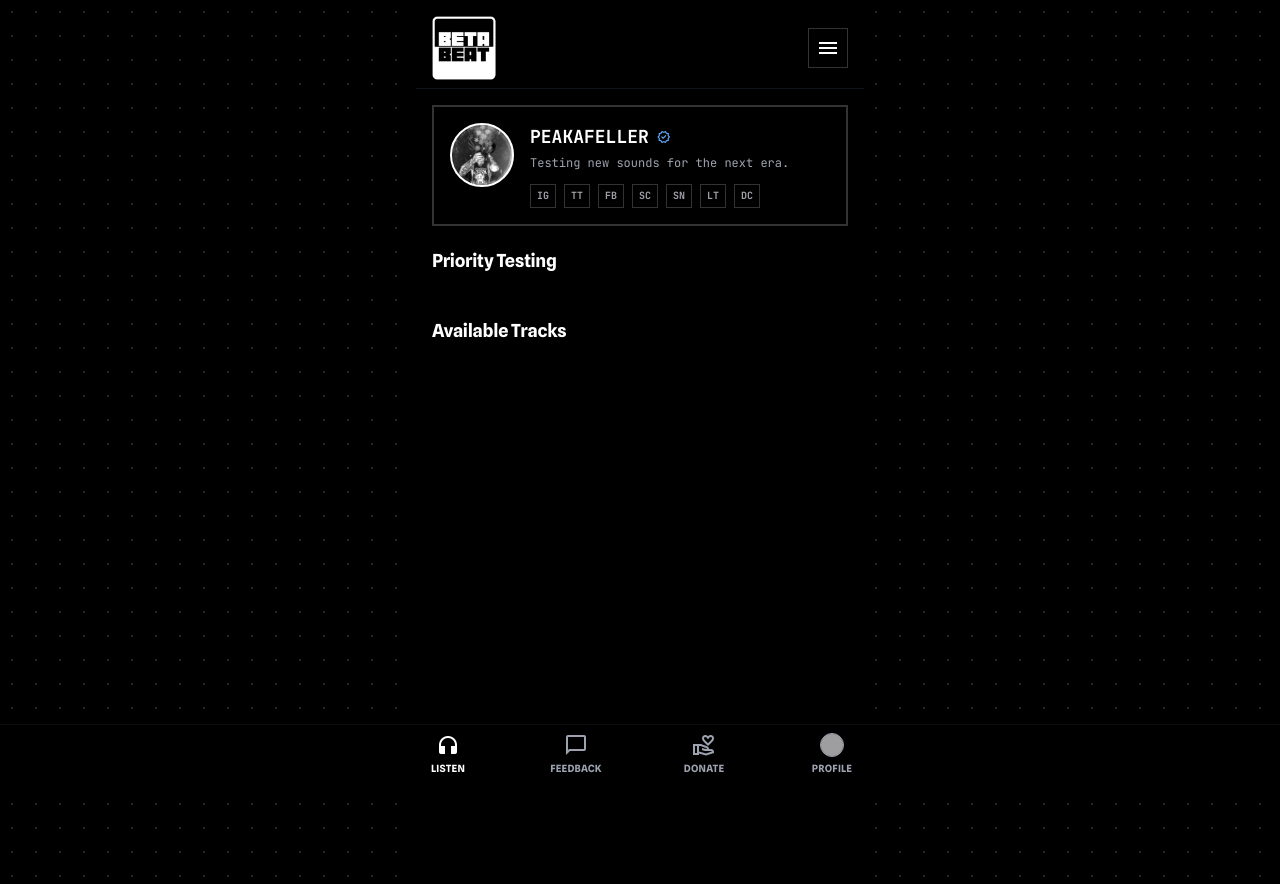
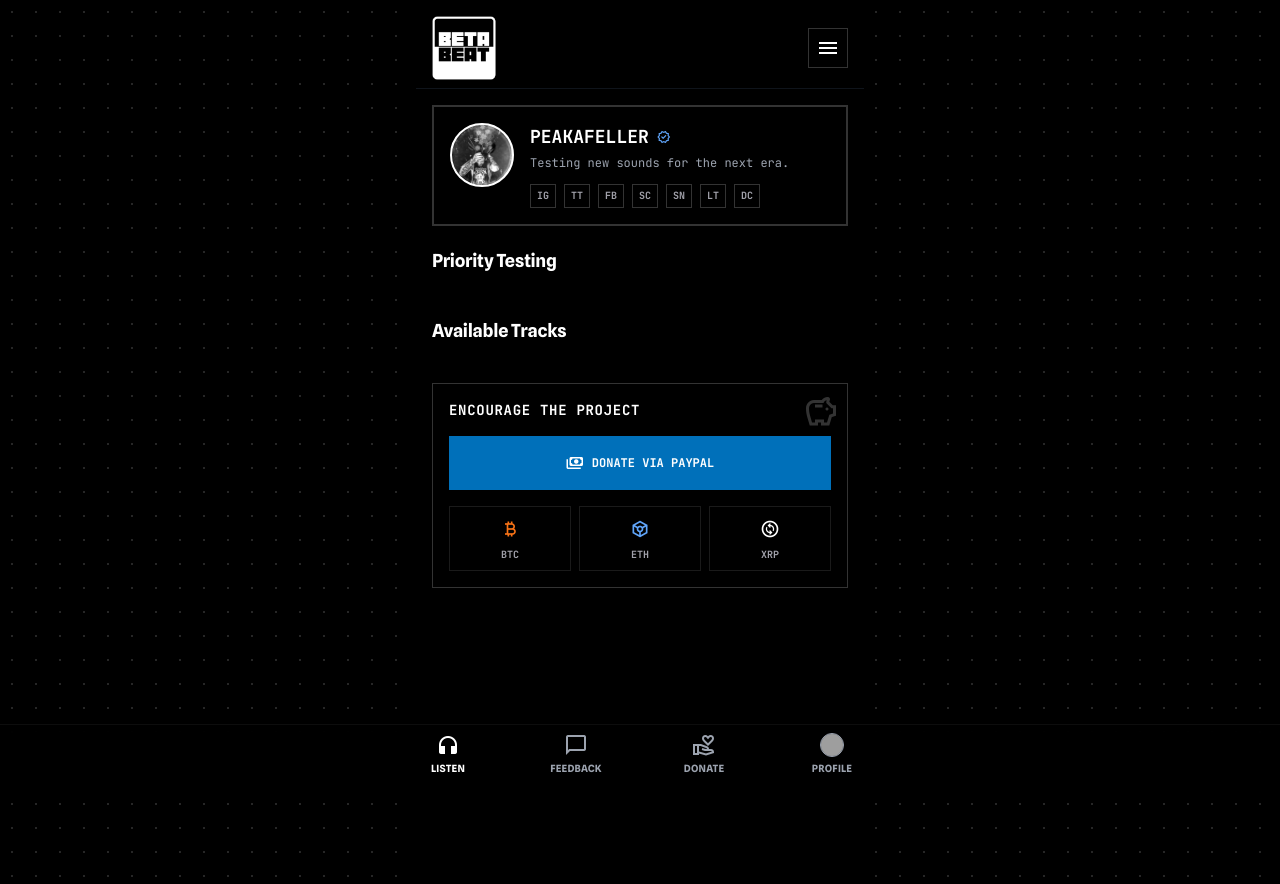
Before and after one commit to P34KPK/beta-beat-app, a React (Vite) app: page /tester-home in a window 1280 px wide. Built offline with nearby package versions, Linux system fonts and the light colour scheme; grey boxes are pictures that could not be loaded.

Commit message:
Add Donation/Support section to Tester Home

```diff
--- a/src/pages/TesterHome.jsx
+++ b/src/pages/TesterHome.jsx
@@ -132,6 +132,39 @@ const TesterHome = () => {
                     ))}
                 </div>
             </div>
+            <div className="flex flex-col w-full px-4 pt-8 pb-4">
+                <div className="border border-white/20 p-4 bg-black relative overflow-hidden group">
+                    <div className="absolute top-0 right-0 p-2 opacity-20">
+                        <span className="material-symbols-outlined text-4xl">savings</span>
+                    </div>
+                    <h3 className="text-sm font-bold font-mono uppercase text-white mb-4 tracking-wider">Encourage the Project</h3>
+
+                    <button className="w-full bg-[#0070BA] hover:bg-[#005ea6] text-white font-mono font-bold text-xs uppercase py-3 px-4 flex items-center justify-center gap-2 mb-4 border border-transparent hover:border-white transition-all" onClick={() => window.open('https://paypal.me/yourusername', '_blank')}>
+                        <span className="material-symbols-outlined text-lg">payments</span>
+                        <span>Donate via PayPal</span>
+                    </button>
+
+                    <div className="grid grid-cols-3 gap-2">
+                        {[
+                            { label: 'BTC', icon: 'currency_bitcoin', color: 'text-orange-500', addr: 'bc1qXY...' },
+                            { label: 'ETH', icon: 'token', color: 'text-blue-400', addr: '0x123...' },
+                            { label: 'XRP', icon: 'change_circle', color: 'text-white', addr: 'rABC...' }
+                        ].map((crypto) => (
+                            <button
+                                key={crypto.label}
+                                onClick={() => {
+                                    navigator.clipboard.writeText(crypto.addr);
+                                    alert(`${crypto.label} address copied!`);
+                                }}
+                                className="flex flex-col items-center justify-center p-2 border border-white/10 hover:bg-white/5 active:bg-white/10 transition-colors gap-1"
+                            >
+                                <span className={`material-symbols-outlined ${crypto.color} text-xl`}>{crypto.icon}</span>
+                                <span className="text-[10px] font-mono font-bold text-zinc-400">{crypto.label}</span>
+                            </button>
+                        ))}
+                    </div>
+                </div>
+            </div>
             <TesterBottomNav active="listen" />
         </motion.div>
     )
```
